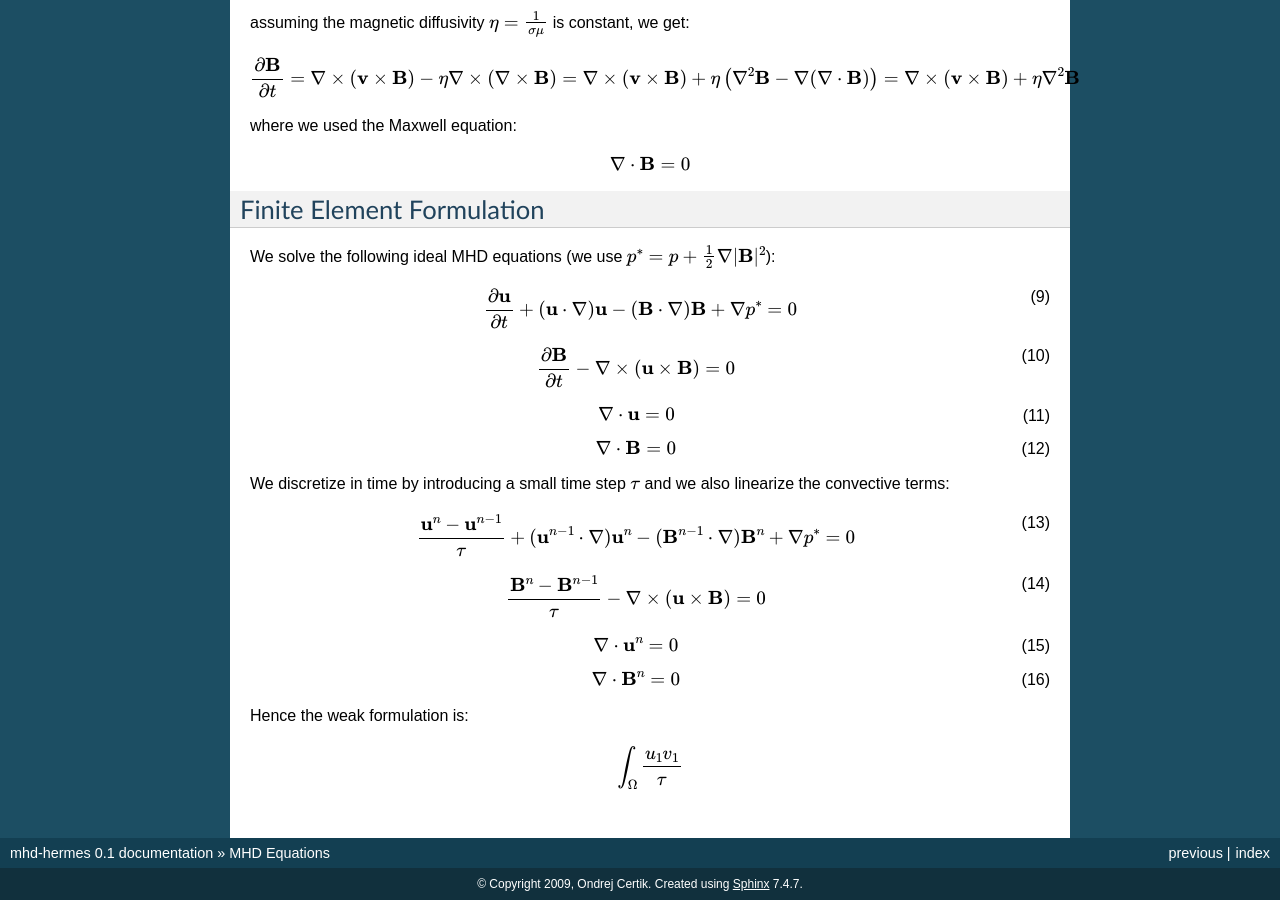
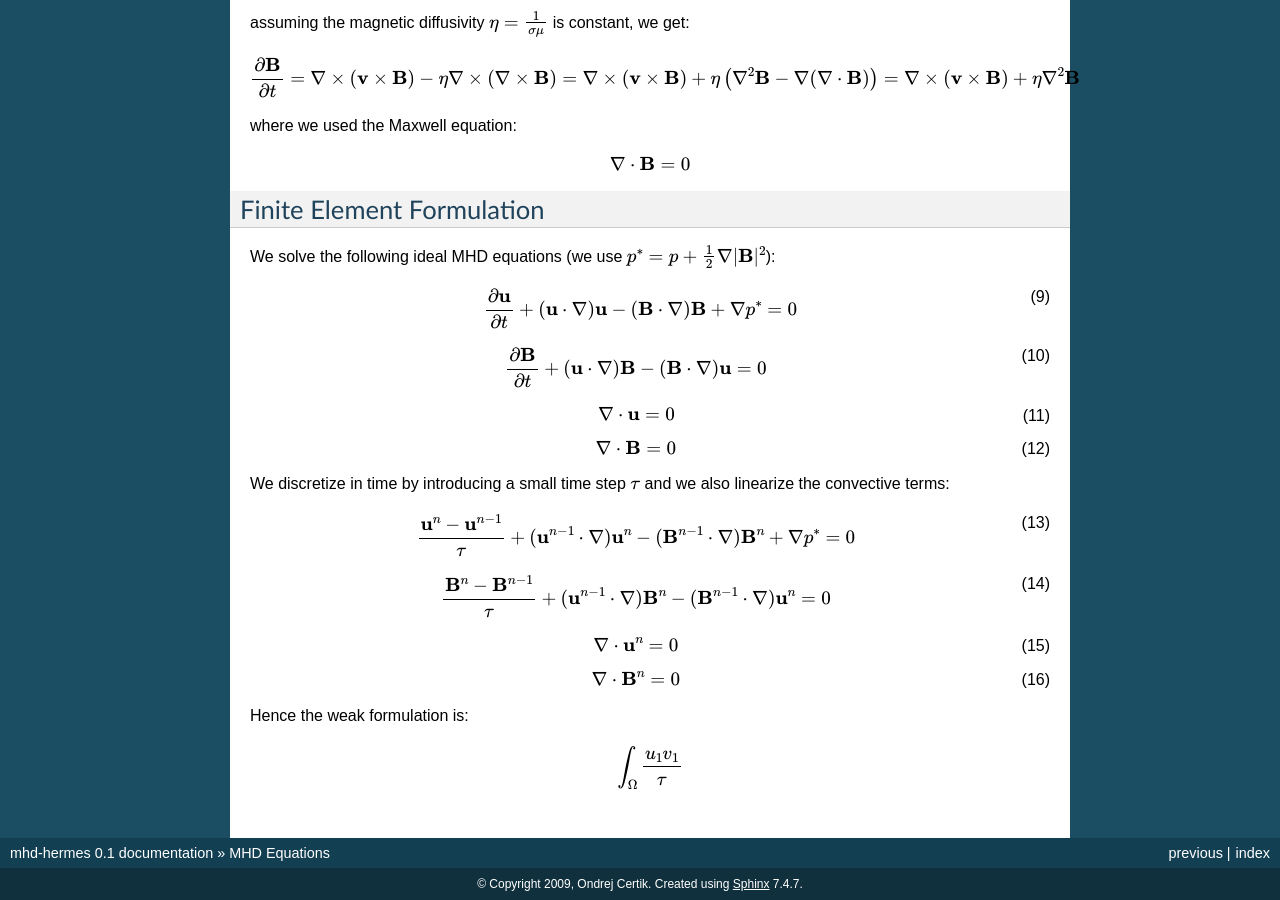
Before and after one commit to certik/mhd-hermes, a Sphinx documentation site: the page built from doc/physics.rst, in a window 1280 px wide and 900 px high, scrolled down 1736 px. Built offline with Sphinx 7.4.7, drawn with Linux system fonts in a browser that asks for light colours; formulas are drawn with MathJax 3.

Commit message:
better formulation

```diff
--- a/doc/physics.rst
+++ b/doc/physics.rst
@@ -170,7 +170,8 @@ We solve the following ideal MHD equations (we use
 .. math::
     :label: FEM2a
 
-    {\partial {\bf B}\over\partial t} - \nabla\times({\bf u}\times{\bf B}) = 0
+    {\partial {\bf B}\over\partial t} + ({\bf u}\cdot\nabla){\bf B}
+        - ({\bf B}\cdot\nabla){\bf u} = 0
 
 .. math::
     :label: FEM3a
@@ -194,7 +195,8 @@ linearize the convective terms:
 .. math::
     :label: FEM2b
 
-    {{\bf B}^n-{\bf B}^{n-1}\over\tau} - \nabla\times({\bf u}\times{\bf B}) = 0
+    {{\bf B}^n-{\bf B}^{n-1}\over\tau} + ({\bf u}^{n-1}\cdot\nabla){\bf B}^n
+        - ({\bf B}^{n-1}\cdot\nabla){\bf u}^n = 0
 
 .. math::
     :label: FEM3b
```
